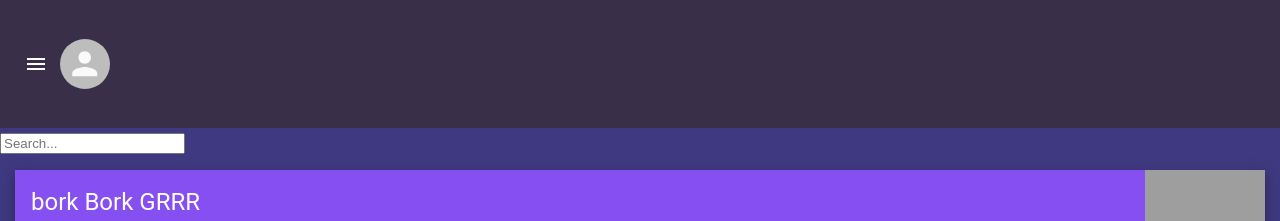
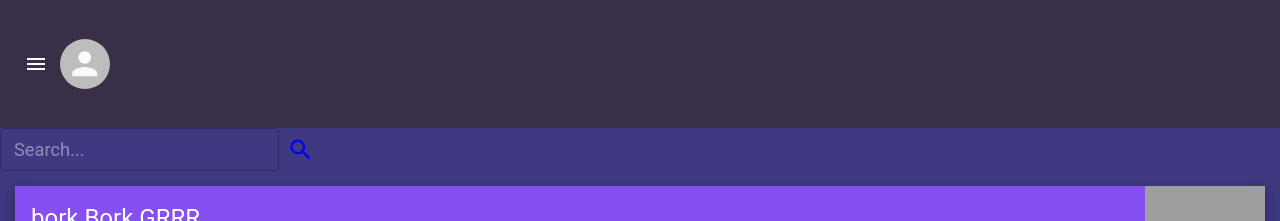
Before and after one commit to rpp-kraken/SoundCrate, a React app: page / in a window 1280 px wide. Shown: the top 221 px of the page. Built offline with nearby package versions, Linux system fonts and the light colour scheme; grey boxes are pictures that could not be loaded; the HTML template or start-up script is replaced by a standard one.

Commit message:
Style Search Bar with material ui

```diff
--- a/client/src/components/Search.jsx
+++ b/client/src/components/Search.jsx
@@ -1,9 +1,23 @@
-import React from 'react';
+import React, { useState } from 'react';
+import IconButton from "@mui/material/IconButton";
+import SearchIcon from "@mui/icons-material/Search";
+import TextField from "@mui/material/TextField";
 
-export default function Search() {
+export default function Search({setSearchQuery}) {
   return (
-    <div className="searchbar">
-      <input type="text" placeholder="Search..."></input>
-    </div>
+    <form className="searchbar">
+      <TextField
+        id="search-bar"
+        className="search-bar-text"
+        onInput={(e) => setSearchQuery(e.target.value)}
+        variant="outlined"
+        placeholder="Search..."
+        size="small"
+      />
+      <IconButton type="submit" aria-label="search">
+        <SearchIcon style={{ fill: "blue" }} />
+      </IconButton>
+    </form>
+    // <input type="text" placeholder="Search..."></input>
   );
 }
```
